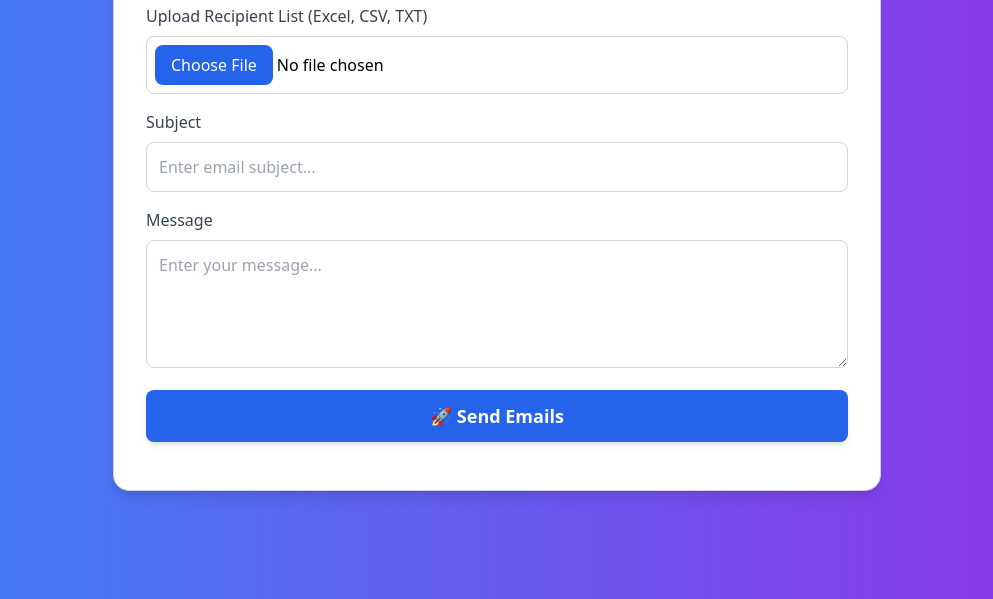
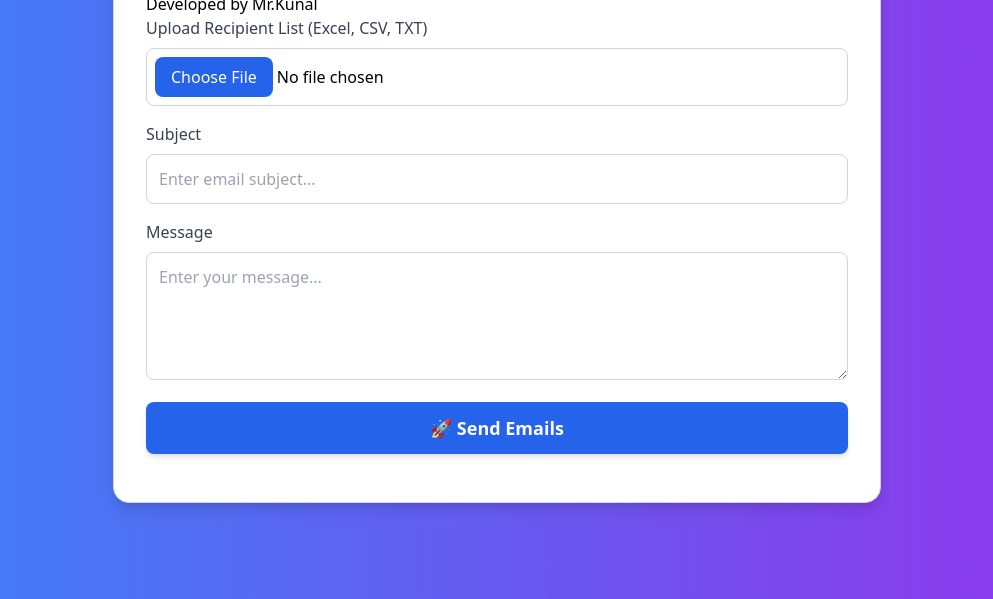
Before and after one commit to its-me-kunal/BULK-EMAIL-SENDER-WEB-PAGE, a website: page index.html in a window 1280 px wide. Shown: the part 201-800 px from the top of the page, without its empty margins (143-1136 px from the left). Drawn offline with nearby package versions, Linux system fonts and the light colour scheme; sample sign-in values are in the browser's storage.

Commit message:
all-good

```diff
--- a/index.html
+++ b/index.html
@@ -21,6 +21,10 @@
 <body class="flex justify-center items-center min-h-screen bg-gradient-to-r from-blue-500 to-purple-600 p-6" onload="checkAuth()">
     <div class="w-full max-w-3xl shadow-lg p-8 bg-white rounded-2xl border border-gray-300 transition-transform transform hover:scale-105 duration-300 relative">
         <h2 class="text-4xl font-extrabold text-gray-800 mb-6 text-center">📧 Bulk Email Sender</h2>
+
+        <div class="scrolling-message">
+            Developed by Mr.Kunal
+        </div>
 
         <button onclick="logout()" class="absolute top-5 right-5 bg-red-600 text-white px-4 py-2 rounded-lg hover:bg-red-700 transition">Logout</button>
 
```
